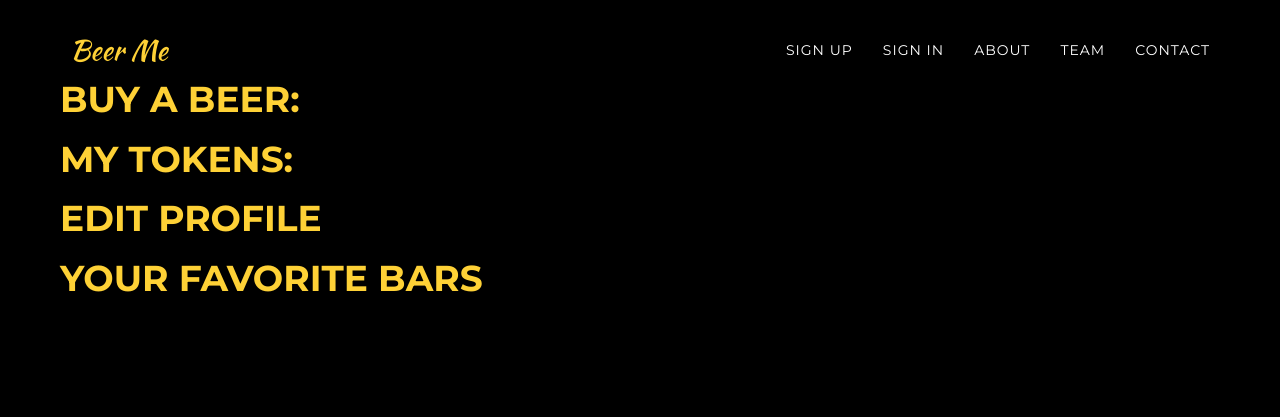
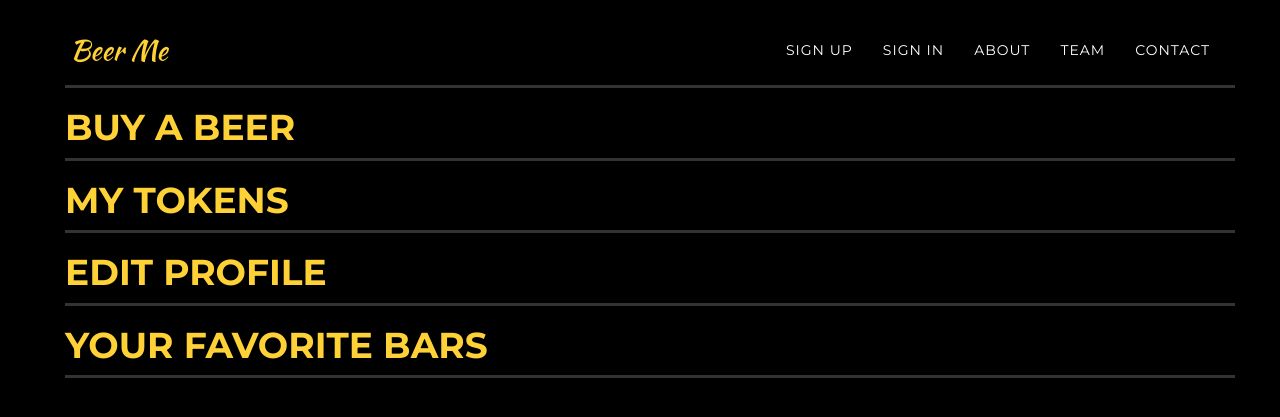
Before and after one commit to sammartinez/Beer_Me, a PHP site: template views/patron.html.twig in a window 1280 px wide. Shown: the top 417 px of the page. Run offline with PHP 8.4, Linux system fonts and the light colour scheme; the template is opened without the code that fills it, so the values that code supplies are empty; some libraries are stand-ins or nearby versions; some web fonts are replaced.

Commit message:
add styling to patron.html.twig

```diff
--- a/views/patron.html.twig
+++ b/views/patron.html.twig
@@ -1,14 +1,14 @@
 <html>
     <head>
         <!-- Bootstrap Core CSS -->
-        <link href="css/bootstrap.min.css" rel="stylesheet">
-        <link href="css/bootstrap.css" rel="stylesheet">
+        <link href="/css/bootstrap.min.css" rel="stylesheet">
+        <link href="/css/bootstrap.css" rel="stylesheet">
 
         <!-- Custom CSS -->
-        <link href="css/main.css" rel="stylesheet">
+        <link href="/css/main.css" rel="stylesheet">
 
         <!-- Custom Fonts -->
-        <link href="font-awesome/css/font-awesome.min.css" rel="stylesheet" type="text/css">
+        <link href="/font-awesome/css/font-awesome.min.css" rel="stylesheet" type="text/css">
         <link href="https://fonts.googleapis.com/css?family=Montserrat:400,700" rel="stylesheet" type="text/css">
         <link href='https://fonts.googleapis.com/css?family=Kaushan+Script' rel='stylesheet' type='text/css'>
         <link href='https://fonts.googleapis.com/css?family=Droid+Serif:400,700,400italic,700italic' rel='stylesheet' type='text/css'>
@@ -61,22 +61,24 @@
         <section class="layout">
         <div class="container">
             <div class="row">
-            <div class="col-lg-12 text-left">
+            <div class="border-solid">
+                <h1>{{ user.getName }}</h1>
+            </div>
 
-            </div>
-            <h1>{{ user.getName }}</h1>
-        <a href='/show_email_search/{{ user.getId }}'><h1>Buy a beer:</h1></a>
-
+            <div class="border-solid">
+                <a href='/show_email_search/{{ user.getId }}'><h1>Buy a beer</h1></a>
                     {% if send_token == true %}
                     <h2>Find a friend:</h2>
                         <form action='/find_friend'>
-                    <label for='search_email'>Your friend's email:</label>
+                            <label for='search_email'>Your friend's email</label>
                             <input id='search_email' name='search_email' type='text' placeholder='buddy@email.com' required>
                             <button type='submit'>Search</button>
                         </form>
                     {% endif %}
+            </div>
 
-            <a href='/show_user_tokens/{{ user.getId }}'><h1>My tokens:</h1></a>
+            <div class="border-solid">
+            <a href='/show_user_tokens/{{ user.getId }}'><h1>My tokens</h1></a>
                 {% if token_form == true %}
                     {% if user_tokens is not empty %}
                     <ul>
@@ -92,7 +94,9 @@
                     <p>You don't have any tokens yet! Apparently, you don't have any cool friends either.</p>
                     {% endif %}
                 {% endif %}
+            </div>
 
+            <div class="border-solid">
                 <a href='/show_user_edit/{{ user.getId }}'><h1>Edit Profile</h1></a>
                 {% if edit_user == true %}
                     <form action='/edit_user/{{ user.getId }}' method='post'>
@@ -104,7 +108,9 @@
                         <button type='submit'>Update</button>
                     </form>
                 {% endif %}
+            </div>
 
+            <div class="border-solid">
                 <a href='/show_preferred_bars/{{ user.getId }}'><h1>Your favorite bars</h1></a>
                 {% if preferred_bars == true %}
                 <h4>Here are your preferred bars:</h4>
@@ -134,7 +140,7 @@
                         <button type='submit'>Delete preferred bar</button>
                     </form>
                 {% endif %}
-
+            </div>
             </div>
             </div>
         </section>
--- a/web/css/main.css
+++ b/web/css/main.css
@@ -10,12 +10,14 @@ body {
     background-color: #000;
 }
 
+.border-solid {
+    border-bottom-style: solid;
+}
+
     .layout {
     text-align:left;
     padding: 15px;
-    margin: 45px;
-    align-content: center;
-
+    margin: 50px;
 }
 
 .text-muted {
```
Also changed, not shown: views/index.html.twig (+4 -4 lines). Lines whose indentation alone changed are shown as unchanged.
